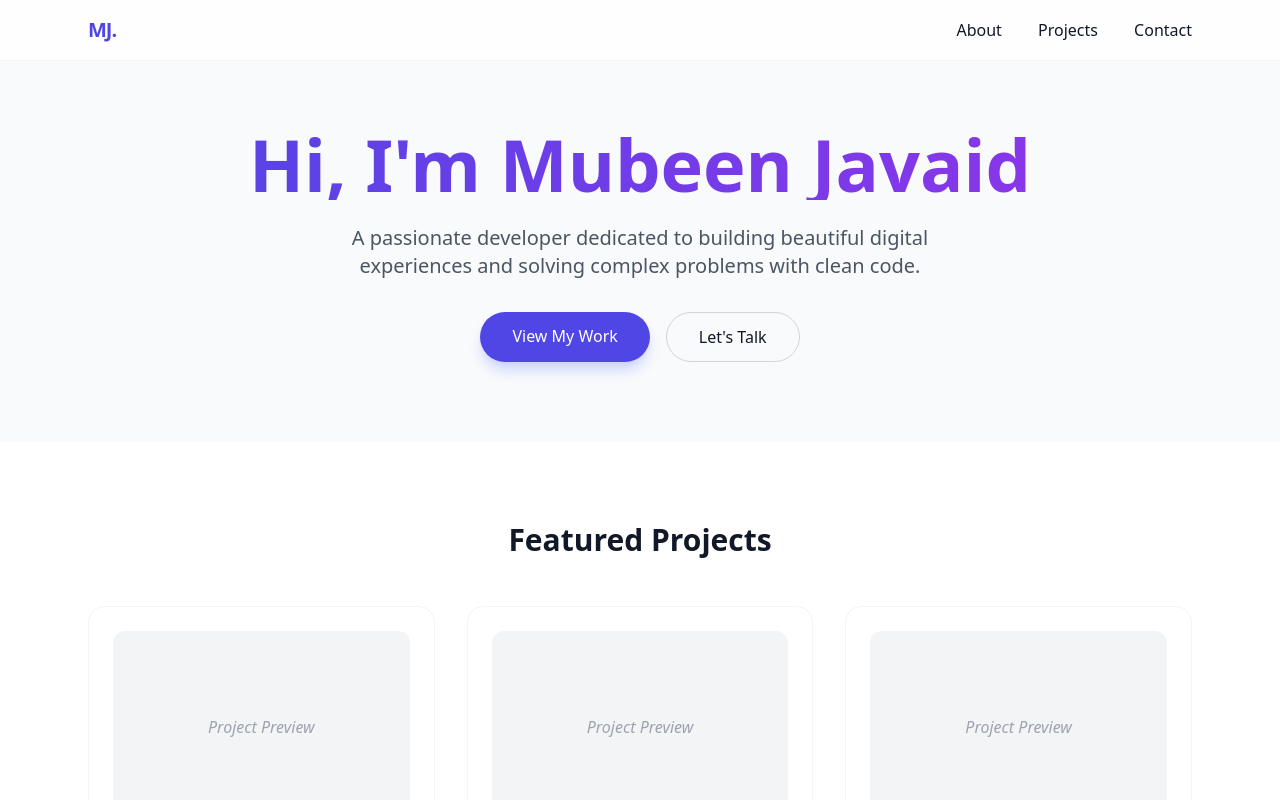
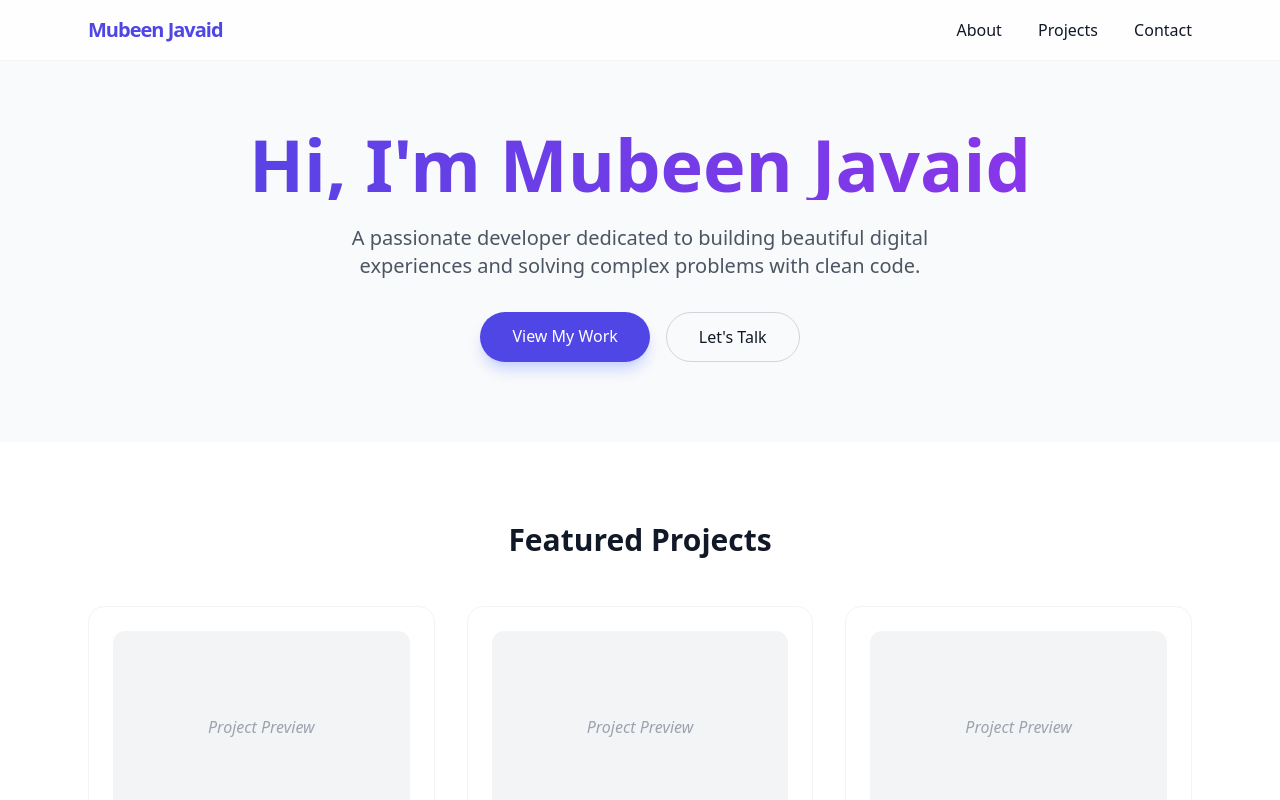
Before and after one commit to MJ7095/Pipeline, a plain HTML site: page index.html in a window 1280 px wide. Shown: the top 800 px of the page. Drawn offline with nearby package versions, Linux system fonts and the light colour scheme.

Commit message:
Update index.html

```diff
--- a/index.html
+++ b/index.html
@@ -11,7 +11,7 @@
 
     <nav class="fixed w-full z-50 bg-white/80 backdrop-blur-md border-b border-gray-100">
         <div class="max-w-6xl mx-auto px-6 py-4 flex justify-between items-center">
-            <span class="text-xl font-bold tracking-tighter text-indigo-600">MJ.</span>
+            <span class="text-xl font-bold tracking-tighter text-indigo-600">Mubeen Javaid</span>
             <div class="space-x-8 hidden md:block">
                 <a href="#about" class="hover:text-indigo-600 transition">About</a>
                 <a href="#projects" class="hover:text-indigo-600 transition">Projects</a>
```
